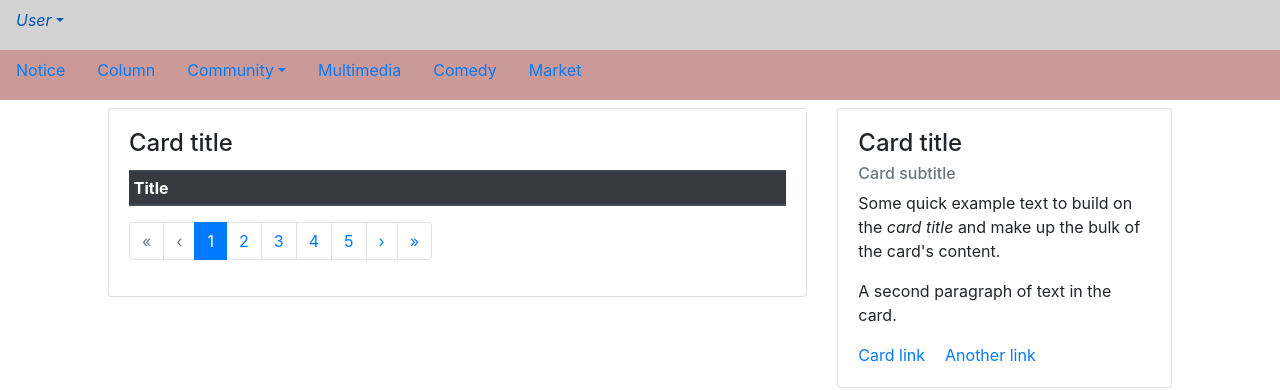
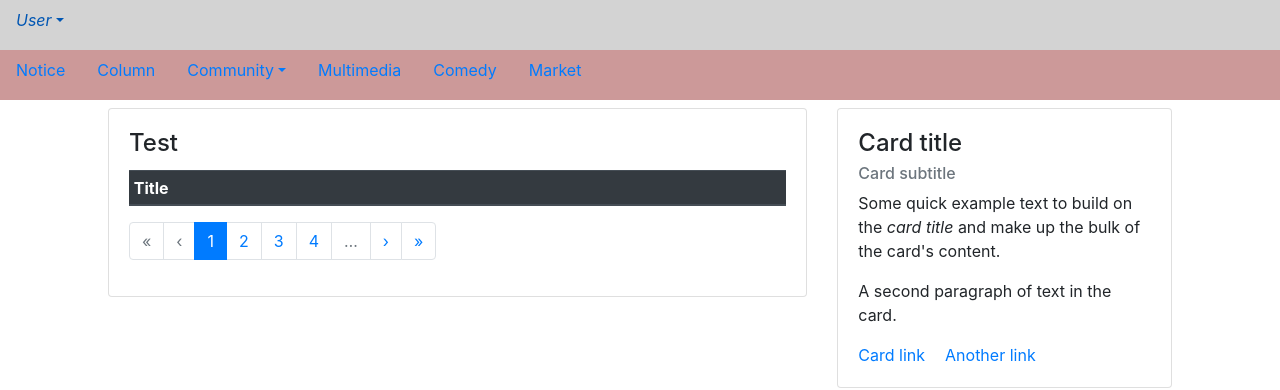
Before and after one commit to LaOnZenaMoon/web-community, a Vue app in the folder user-web/: page / in a window 1280 px wide. Shown: the top 390 px of the page. Built offline with nearby package versions, Linux system fonts and the light colour scheme; no server answers; the HTML template or start-up script is replaced by a standard one.

Commit message:
feat: developing Main page...

```diff
--- /dev/null
+++ b/user-web/src/components/Grid.vue
@@ -0,0 +1,31 @@
+<template>
+  <b-card v-bind:title="this.gridData.title">
+    <b-table
+      :head-variant="'dark'"
+      :fields="this.gridData.fields"
+      :items="this.gridData.items"
+      :per-page="perPage"
+      small
+    ></b-table>
+    <b-pagination v-model="currentPage" :total-rows="rows"></b-pagination>
+  </b-card>
+</template>
+
+<script>
+export default {
+  props: ['gridData'],
+  data() {
+    return {
+      fields: [],
+      items: [],
+      rows: 101,
+      perPage: 20,
+      currentPage: 1,
+    }
+  },
+}
+</script>
+
+<style scoped>
+
+</style>
--- a/user-web/src/components/Main.vue
+++ b/user-web/src/components/Main.vue
@@ -1,22 +1,7 @@
 <template>
   <b-row class="m-2">
     <b-col cols="8">
-      <div>
-        <b-card title="Card title">
-          <template>
-            <div>
-              <b-table
-                :head-variant="'dark'"
-                :items="items"
-                :fields="fields"
-                :per-page="perPage"
-                small
-              ></b-table>
-              <b-pagination v-model="currentPage" :total-rows="rows"></b-pagination>
-            </div>
-          </template>
-        </b-card>
-      </div>
+      <Grid v-bind:gridData="{ title: 'Test', fields: ['title'], items: this.items,}"></Grid>
     </b-col>
     <b-col cols="4">
       <b-card title="Card title" sub-title="Card subtitle">
@@ -38,15 +23,15 @@
 
 <script>
 import axios from 'axios';
+import Grid from "@/components/Grid";
 
 export default {
+  components: {
+    Grid,
+  },
   data() {
     return {
-      fields: ['title'],
       items: [],
-      rows: 100,
-      perPage: 20,
-      currentPage: 1,
     }
   },
   methods: {
--- a/user-web/src/components/layout/Footer.vue
+++ b/user-web/src/components/layout/Footer.vue
@@ -1,5 +1,9 @@
 <template>
-  <div class="footer"></div>
+  <div>
+    <div class="footer-top"></div>
+    <div class="footer"></div>
+  </div>
+
 </template>
 
 <script>
@@ -8,6 +12,12 @@ export default {
 </script>
 
 <style scoped>
+.footer-top {
+  padding: 40px 0 45px;
+  position: relative;
+  z-index: 2;
+}
+
 .footer {
   position:fixed;
   bottom:0;
```
